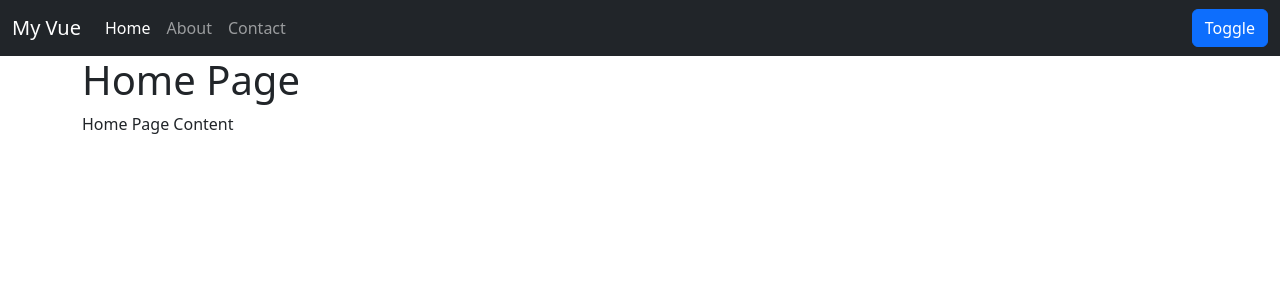
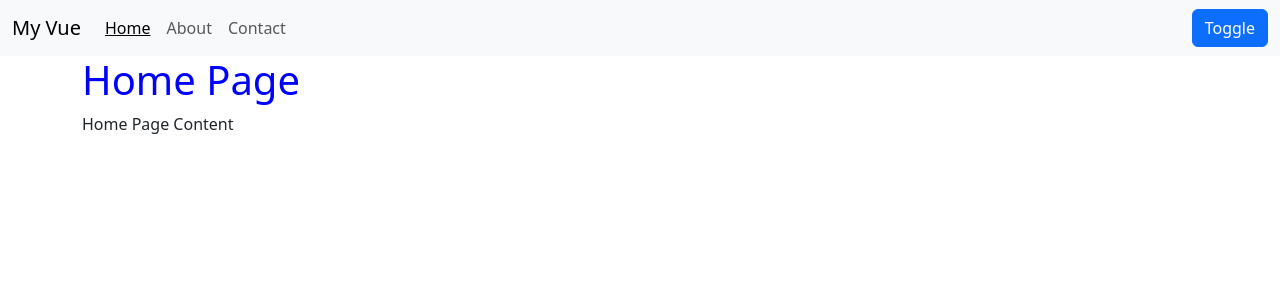
Before and after one commit to abdullah956/vue-pages, a Vue app in the folder vue-start-spa/: page / in a window 1280 px wide. Shown: the top 300 px of the page. Built offline with nearby package versions, Linux system fonts and the light colour scheme.

Commit message:
apply css to component

```diff
--- a/vue-start-spa/package.json
+++ b/vue-start-spa/package.json
@@ -7,6 +7,7 @@
     "build": "vue-cli-service build"
   },
   "dependencies": {
+    "bootstrap": "^5.3.3",
     "core-js": "^3.8.3",
     "vue": "^3.2.13"
   },
--- a/vue-start-spa/public/index.html
+++ b/vue-start-spa/public/index.html
@@ -5,12 +5,6 @@
     <meta http-equiv="X-UA-Compatible" content="IE=edge" />
     <meta name="viewport" content="width=device-width,initial-scale=1.0" />
     <link rel="icon" href="<%= BASE_URL %>favicon.ico" />
-    <link
-      href="https://cdn.jsdelivr.net/npm/bootstrap@5.3.3/dist/css/bootstrap.min.css"
-      rel="stylesheet"
-      integrity="sha384-QWTKZyjpPEjISv5WaRU9OFeRpok6YctnYmDr5pNlyT2bRjXh0JMhjY6hW+ALEwIH"
-      crossorigin="anonymous"
-    />
     <title><%= htmlWebpackPlugin.options.title %></title>
   </head>
   <body>
--- a/vue-start-spa/src/components/Navbar.vue
+++ b/vue-start-spa/src/components/Navbar.vue
@@ -4,7 +4,15 @@
         <a class="navbar-brand" href="#">My Vue</a>
         <ul class="navbar-nav me-auto mb-2 mb-lg-0">
           <li v-for="(page,index) in pages" class="nav-item" :key="index">
-            <a
+            <navbar-link
+            :page="page"
+            :isActive="activePage === index"
+            @click.prevent="navLinkClick(index)"
+            >
+            </navbar-link>
+            <!-- props are read only you cant change the values like activePage=index
+             :class= class of bootstrap : condition -->
+             <!-- <a
               class="nav-link"
               :class="{active: activePage==index}"
               aria-current="page"
@@ -12,10 +20,8 @@
               :title="`This link goes to ${page.link.text} page`"
               @click.prevent="navLinkClick(index)"
             >
-            <!-- props are read only you cant change the values like activePage=index
-             :class= class of bootstrap : condition -->
               {{page.link.text}}</a
-            >
+            > -->
           </li>
         </ul>
         <form action="" class="d-flex">
@@ -27,11 +33,15 @@
     </nav>
 </template>
 <script>
+import NavbarLink from './NavbarLink.vue';
 export default {
+  components :{
+    NavbarLink
+  },
     props: ["pages", "activePage", "navLinkClick"],
       data() {
         return {
-          theme: "dark",
+          theme: "light",
         };
       },
       methods: {
--- /dev/null
+++ b/vue-start-spa/src/components/NavbarLink.vue
@@ -0,0 +1,27 @@
+<template>
+     <a
+       class="nav-link"
+       :class="activeClasses"
+       aria-current="page"
+       :href="page.link.url"
+       :title="`This link goes to ${page.link.text} page`"
+       >{{page.link.text}}</a>
+</template>
+<script>
+export default {
+    props: ['page','isActive'],
+    computed: {
+        activeClasses(){
+            return {
+                active : this.isActive,
+                emphasize : this.isActive
+            }
+        }
+    },
+}
+</script>
+<style scoped>
+.emphasize {
+    text-decoration: underline !important;
+}
+</style>
--- a/vue-start-spa/src/components/PageViewer.vue
+++ b/vue-start-spa/src/components/PageViewer.vue
@@ -1,6 +1,6 @@
 <template>
     <div class="container">
-      <h1>{{pageToDisplay.pageTitle}}</h1>
+      <h1 class="emphasize">{{pageToDisplay.pageTitle}}</h1>
       <p>{{pageToDisplay.content}}</p>
     </div>
 </template>
@@ -9,3 +9,8 @@ export default {
     props: ["pageToDisplay"],
 }
 </script>
+<style scoped>
+.emphasize {
+  color: blue;
+}
+</style>
--- a/vue-start-spa/src/main.js
+++ b/vue-start-spa/src/main.js
@@ -1,4 +1,4 @@
-import { createApp, VueElement } from 'vue'
-import App from './App.vue'
-
+import { createApp, VueElement } from 'vue';
+import App from './App.vue';
+import '../node_modules/bootstrap/dist/css/bootstrap.css';
 createApp(App).mount('#app')
```
Also changed, not shown: 1 other file (tests, documents, lock files or other folders).
